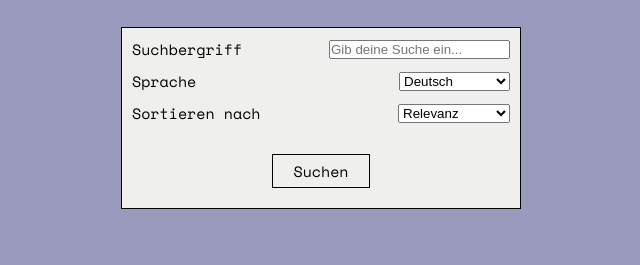
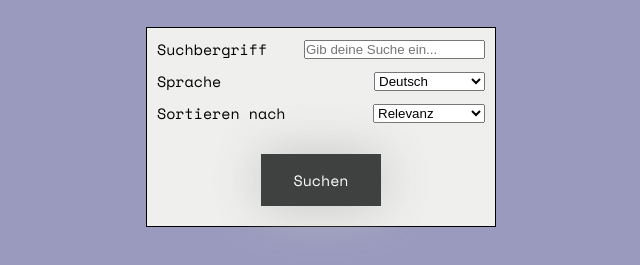
Before and after one commit to realmaxv/scnews, a website built with Vite: page index.html in a window 1280 px wide. Both pictures are taken after a click on the link "Suchen". Shown: the part 131-396 px from the top of the page, without its empty margins (319-959 px from the left). Built offline with nearby package versions, Linux system fonts and the light colour scheme; no server answers.

Commit message:
main push

```diff
--- a/src/main.ts
+++ b/src/main.ts
@@ -19,7 +19,12 @@ function userSearch(input: string, inputUserLang: string, sort: string) {
     fetch(searchLinkAPI)
         .then((response) => response.json())
         .then((data) => {
+            if (data.articles.length === 0) {
+                window.alert("Keine Ergebnisse zu diesem Suchbegriff gefunden!");
+                return;
+            } else {
             data.articles.forEach((element: Article) => {
+
                 const newArticle = document.createElement("div");
                 newArticle.className = "single-article";
                 const newHeadline = document.createElement("h3");
@@ -37,7 +42,7 @@ function userSearch(input: string, inputUserLang: string, sort: string) {
                 if (outputDiv) {
                     outputDiv.appendChild(newArticle);
                 }
-            });
+            });}
         })
         .catch((error) => console.log(error));
 }
@@ -46,8 +51,8 @@ submitBtn.addEventListener("click", () => {
         outputDiv.innerHTML = "";
     }
 
-    if (userInputSearch.value === "" || userInputSearch === null) {
-        window.alert("Kein Suchbefehl eingegeben. Bitte eingeben!");
+    if (userInputSearch.value === "") {
+        window.alert("Kein Suchbegriff eingegeben. Bitte eingeben!");
     } else {
         userSearch(userInputSearch.value, inputLanguage.value, inputSort.value);
     }
--- a/src/style.css
+++ b/src/style.css
@@ -59,7 +59,7 @@ h1 {
 }
 
 form {
-    width: 40rem;
+    width: 35rem;
     border: 1px solid black;
     background-color: rgb(239, 239, 237);
     padding: 1rem;
@@ -80,12 +80,32 @@ form div:nth-of-type(3){
 }
 
 form a {
-    border: 1px solid black;
-    padding: .5rem 2rem;
+    /* border: 1px solid black; */
+    /* background-color: rgb(154, 154, 190); */
+    /* padding: .5rem 2rem; */
     cursor: pointer;
     margin: auto;
+    box-shadow: 0px 0px 50px #c4c4c4;
+    background-color: #343635ef;
+    /* Green */
+    border: none;
+    color: white;
+    padding: 15px 32px;
+    text-decoration: none;
+
+     -webkit-transition-duration: 0.4s;
+    /* Safari */
+    transition-duration: 0.4s;
 
 }
+
+form a:hover {
+    box-shadow: 0 6px 8px 0 rgba(0, 0, 0, 0.24), 0 10px 20px 0 rgba(0, 0, 0, 0.19);
+    background-color: rgb(154, 154, 190);
+
+}
+
+
 
 section {
     margin-bottom: 10%;
@@ -137,7 +157,6 @@ section {
 .single-article a {
     padding: 5px;
 
-    font-size: large;
     text-align: center;
     box-shadow: 0px 0px 50px #c4c4c4;
     background-color: #343635ef;
@@ -157,7 +176,7 @@ section {
 }
 
 .single-article a:hover {
-    /* border: 1px solid rgb(239, 250, 250); */
-    box-shadow: 0 12px 16px 0 rgba(0, 0, 0, 0.24), 0 17px 50px 0 rgba(0, 0, 0, 0.19)
+     box-shadow: 0 6px 8px 0 rgba(0, 0, 0, 0.24), 0 10px 20px 0 rgba(0, 0, 0, 0.19);
+     background-color: rgb(154, 154, 190);
 
 }
```
